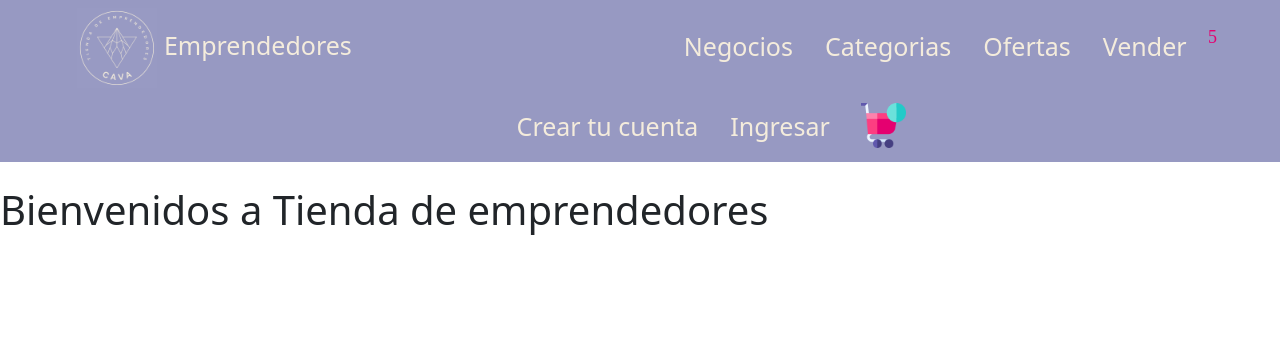
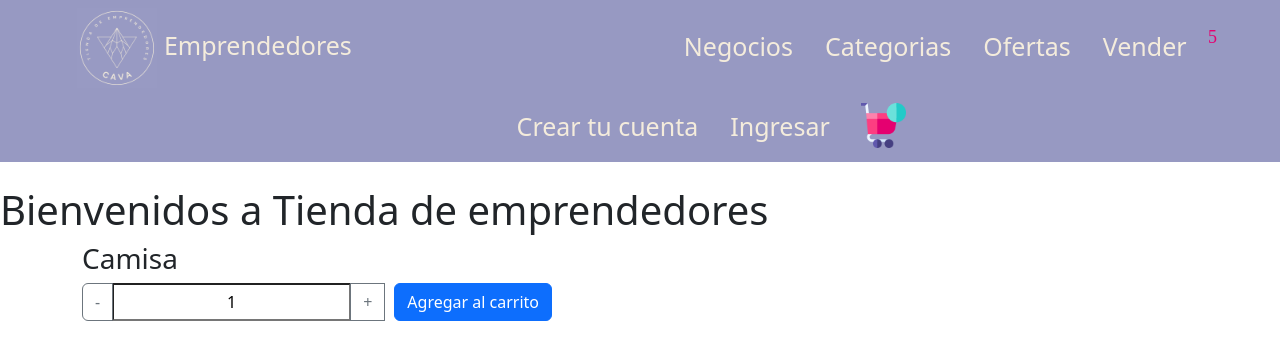
Before and after one commit to Ncavallaro/coderReactJS, a React (Create React App) app: page / in a window 1280 px wide. Shown: the top 360 px of the page. Built offline with nearby package versions, Linux system fonts and the light colour scheme.

Commit message:
Se agrega nuevo componente de manejo de cantidad
Se agrega nuevo componente de manejo de cantidad .
Se separan los archivos js y css por seccion.

```diff
--- a/src/App.js
+++ b/src/App.js
@@ -1,7 +1,8 @@
 import './App.css';
 import 'bootstrap/dist/css/bootstrap.min.css';
-import NavBar from './components/NavBar';
-import ItemListContainer from './components/ItemListContainer';
+import NavBar from './components/Header/NavBar';
+import ItemListContainer from './components/Body/ItemListContainer';
+
 
 
 
--- /dev/null
+++ b/src/components/Body/ItemCount.js
@@ -0,0 +1,48 @@
+import { useEffect, useState } from 'react';
+import '../../componentsCSS/Body/ItemCount.css';
+
+const  ItemCount = () =>{
+
+    const valMin = 1;
+    const valMax = 5;
+
+    const [cant, setValoraciones] = useState(0);
+
+    const increment = () => {
+        if( cant < valMax ){
+            setValoraciones(cant +1 )
+        }
+    }
+
+    const decrement = () => {
+        if( valMin < cant ){
+            setValoraciones(cant -1 )
+        }
+    }
+
+    //cuando incia el componente
+    useEffect(() => {
+        setValoraciones(valMin )
+    },[])
+
+    //para actualizar el componenete
+    useEffect(() => {
+    },[cant])
+
+    return (
+        <div className='container'>
+            <h3>Camisa</h3>
+            <div className="input-group mb-3">
+                <button className="btn btn-outline-secondary" type="button" onClick={decrement}>-</button>
+                <input type="text" className="large" placeholder="" value={cant} id='inputCant'></input>
+                <button className="btn btn-outline-secondary" type="button" onClick={increment}>+</button>
+                <div>
+                    <button className="btn btn-primary" type="button" id='btonAgregar'>Agregar al carrito</button>
+                </div>
+
+            </div>
+        </div>
+    );
+}
+
+export default ItemCount;
--- a/src/components/ItemListContainer.js
+++ b/src/components/Body/ItemListContainer.js
@@ -1,8 +1,12 @@
+import ItemCount from "./ItemCount";
+
 const ItemListContainer = (props) => {
     return (
       <>
         <br />
         <h1>{props.titulo}</h1>
+
+        <ItemCount/>
       </>
     );
   }
--- a/src/components/CartWidget.js
+++ b/src/components/Header/CartWidget.js
@@ -1,4 +1,4 @@
-import '../componentsCSS/CartWidget.css';
+import '../../componentsCSS/Header/CartWidget.css';
 
 
 const CartWidget = (props) =>{
--- /dev/null
+++ b/src/componentsCSS/Body/ItemCount.css
@@ -0,0 +1,7 @@
+#inputCant{
+    text-align: center;
+}
+
+#btonAgregar {
+    margin-left: 10px
+}
```
Also changed, not shown: src/components/Header/NavBar.js (renamed from src/components/NavBar.js, +4 -4 lines), src/componentsCSS/Header/CartWidget.css (renamed from src/componentsCSS/CartWidget.css), src/componentsCSS/Header/NavBar.css (renamed from src/componentsCSS/NavBar.css).
